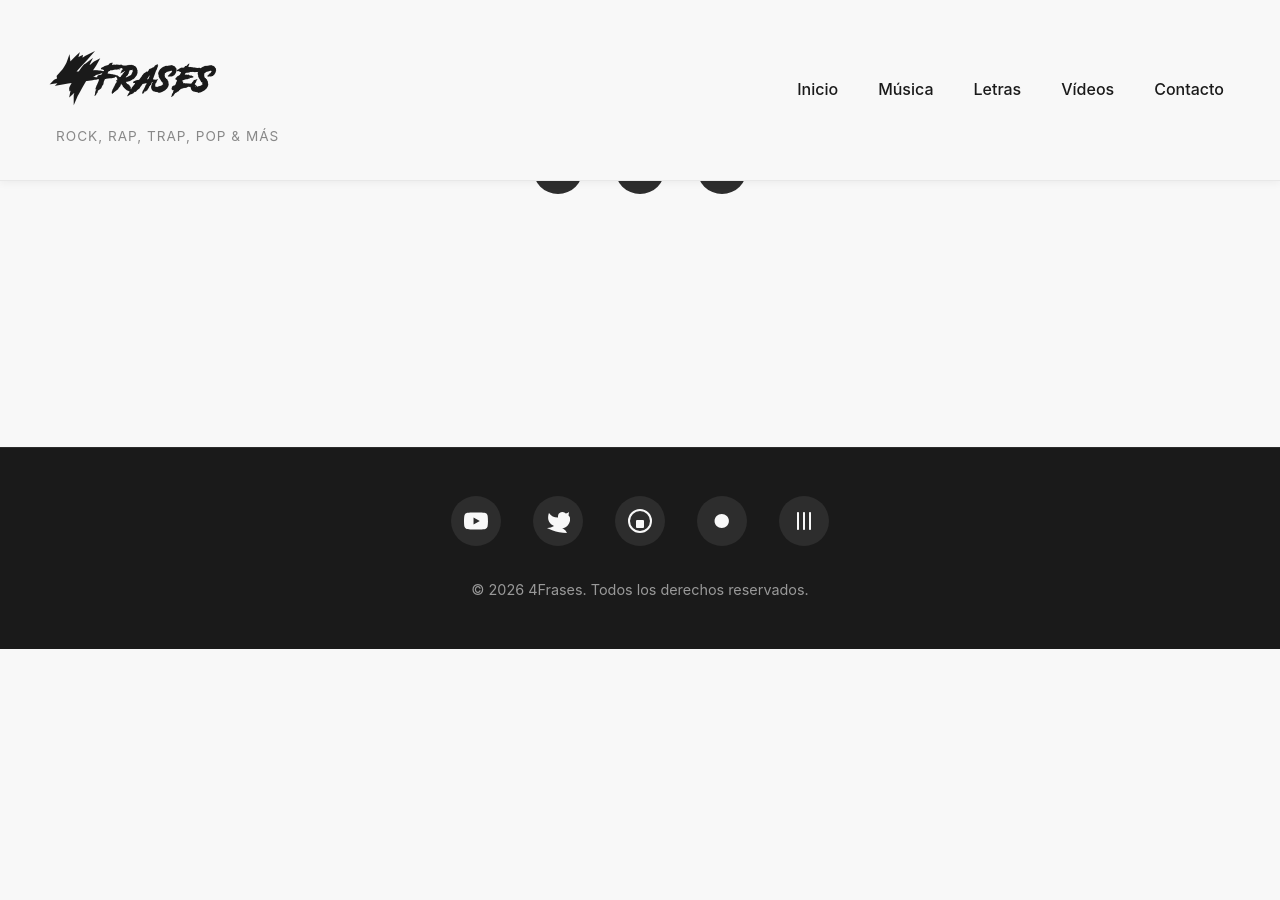
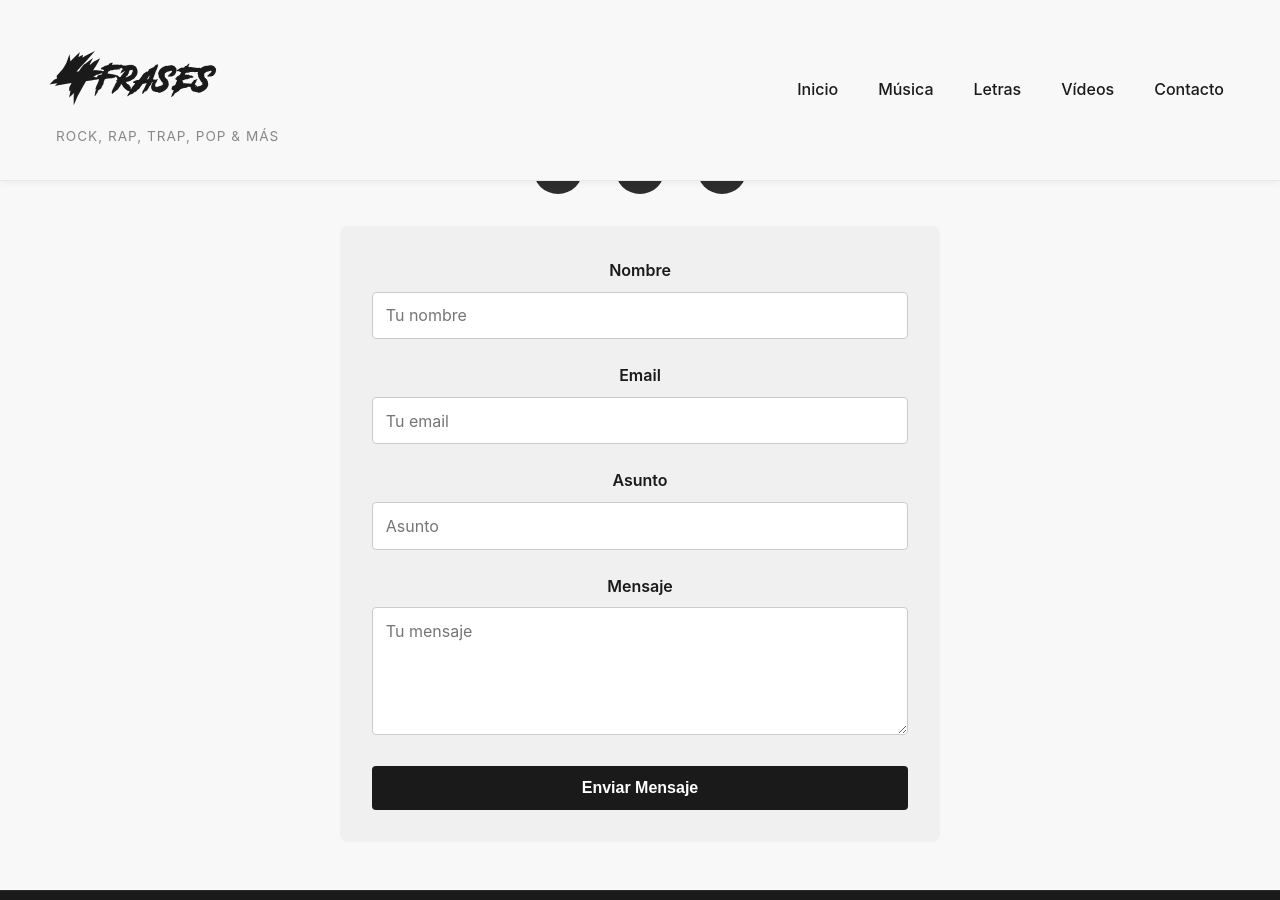
Before and after one commit to 4frases/4frases.github.io, a Jekyll site: the page built from pages/contacto.html, in a window 1280 px wide and 900 px high, scrolled down 334 px. Built offline with Jekyll 4.4.1, drawn with Linux system fonts in a browser that asks for light colours; before the commit the page ends 983 px from its top, so only the background shows below that.

Commit message:
Update contacto.html

```diff
--- a/pages/contacto.html
+++ b/pages/contacto.html
@@ -38,4 +38,47 @@ title: Contacto
             </svg>
         </a>
     </div>
+
+
+
+	         <form action="https://formsubmit.co/contacto@4frases.com" method="POST"
+                  style="background-color: #f0f0f0; padding: 2rem; border-radius: 8px;">
+
+                <div style="margin-bottom: 1.5rem;">
+                    <label for="name" style="display: block; margin-bottom: 0.5rem; font-weight: 600;">Nombre</label>
+                    <input type="text" name="name" placeholder="Tu nombre" required
+                           style="width: 100%; padding: 0.8rem; border: 1px solid #ccc; border-radius: 4px; font-size: 1rem; font-family: inherit;">
+                </div>
+
+                <div style="margin-bottom: 1.5rem;">
+                    <label for="email" style="display: block; margin-bottom: 0.5rem; font-weight: 600;">Email</label>
+                    <input type="email" name="email" placeholder="Tu email" required
+                           style="width: 100%; padding: 0.8rem; border: 1px solid #ccc; border-radius: 4px; font-size: 1rem; font-family: inherit;">
+                </div>
+
+                <div style="margin-bottom: 1.5rem;">
+                    <label for="subject" style="display: block; margin-bottom: 0.5rem; font-weight: 600;">Asunto</label>
+                    <input type="text" name="_subject" placeholder="Asunto"
+                           style="width: 100%; padding: 0.8rem; border: 1px solid #ccc; border-radius: 4px; font-size: 1rem; font-family: inherit;">
+                </div>
+
+                <div style="margin-bottom: 1.5rem;">
+                    <label for="message" style="display: block; margin-bottom: 0.5rem; font-weight: 600;">Mensaje</label>
+                    <textarea name="message" placeholder="Tu mensaje" rows="5" required
+                              style="width: 100%; padding: 0.8rem; border: 1px solid #ccc; border-radius: 4px; font-size: 1rem; font-family: inherit;"></textarea>
+                </div>
+
+                <!-- Campo oculto para redirigir después de enviar -->
+                <input type="hidden" name="_next" value="https://4frases.com">
+
+                <button type="submit"
+                        style="width: 100%; padding: 0.8rem; background-color: #1a1a1a; color: white;
+                               border: none; border-radius: 4px; font-weight: 600; cursor: pointer; font-size: 1rem;
+                               transition: background-color 0.3s ease;">
+                    Enviar Mensaje
+                </button>
+            </form>
+
+
+
 </div>
```
